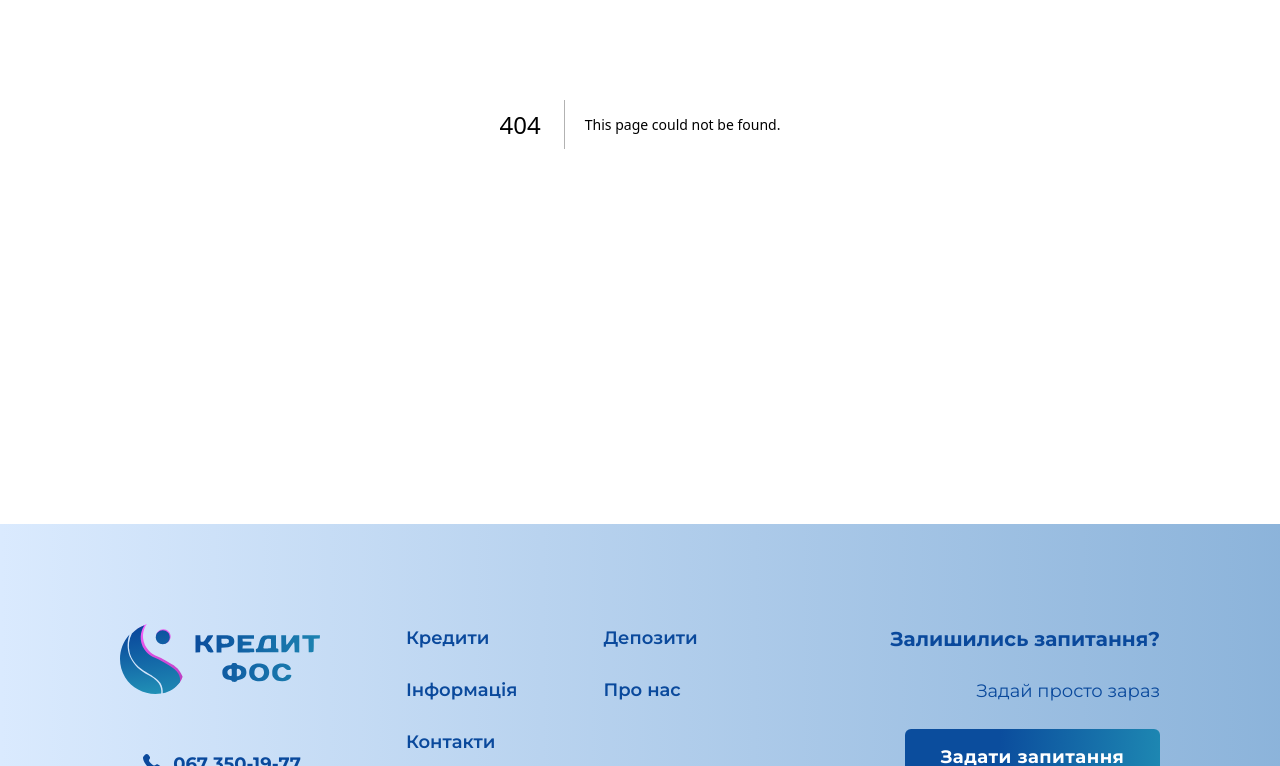
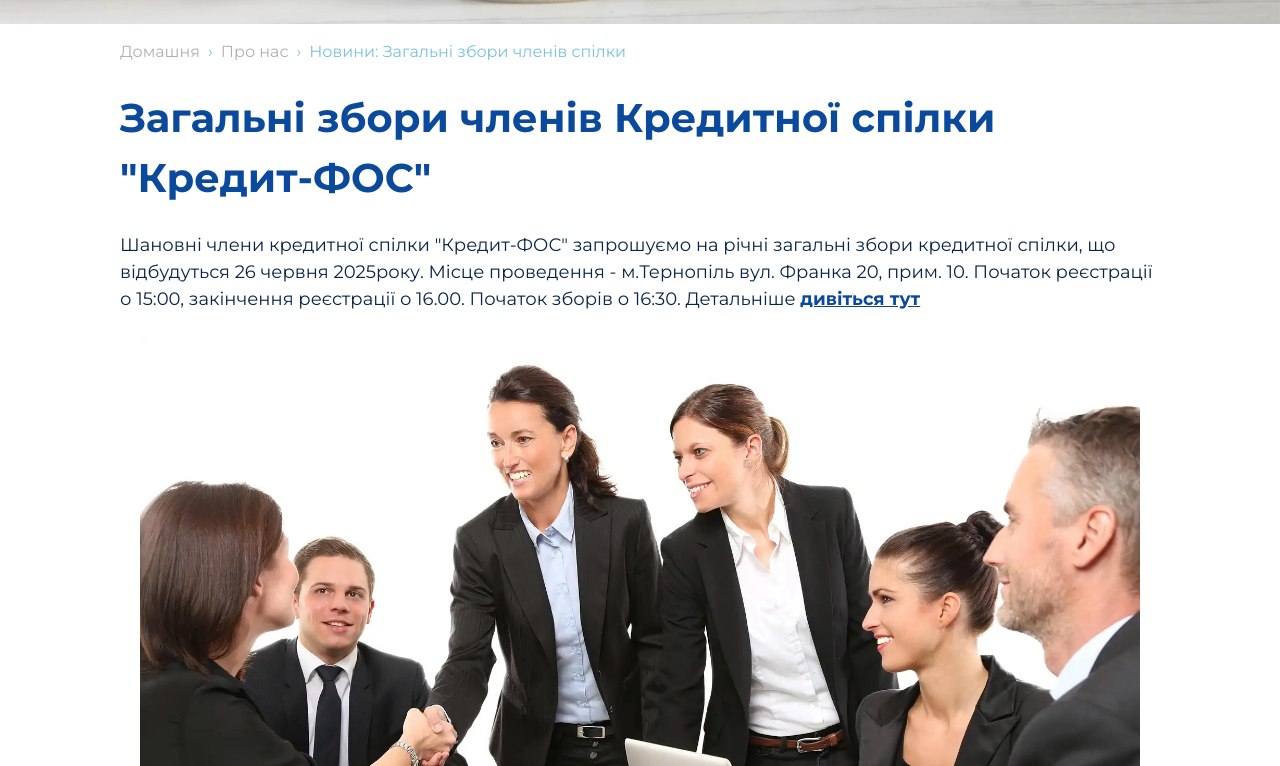
Before and after one commit to yurickv/Kredyt-fos-company-web-site, a Next.js app: page /about-us/general-meetings-of-members-25 in a window 1280 px wide. Before the commit this address had no page. Shown: the part 454-1220 px from the top of the page. Built offline with nearby package versions, Linux system fonts and the light colour scheme.

Commit message:
added new about general meeting

```diff
--- /dev/null
+++ b/src/app/about-us/general-meetings-of-members-25/page.tsx
@@ -0,0 +1,109 @@
+import { Metadata } from "next";
+import Image from "next/image";
+import Link from "next/link";
+
+export const metadata: Metadata = {
+  title: "Загальні збори членів Кредит-ФОС",
+  description:
+    "Результати, прийняті рішення на загальних зборах членів кредитної спілки Кредит-ФОС",
+  robots: {
+    index: true,
+    follow: true,
+    nocache: false,
+    googleBot: {
+      "max-snippet": -1,
+    },
+  },
+};
+
+const GeneralMitings = () => {
+  return (
+    <main>
+      <section className='bg-transparent min-h-[300px] py-16 md:py-[100px] lg:py-[120px]'>
+        <div className="fixed -top-[1px] -z-10 bg-[url('/Main-screen-1.webp')] bg-center bg-cover w-full h-[490px]"></div>
+        <div className='div-container'>
+          <h1 className='text-primary_400  font-extrabold text-[32px] md:text-[40px]'>
+            Кредит ФОС - ваш партнер у фінансах
+          </h1>
+        </div>
+      </section>
+      <section className='bg-netural_100'>
+        <div className='div-container text-primary_200 flex gap-2 pt-4'>
+          <Link
+            href='/'
+            className='text-netural_300 hover:text-primary_200 transition-colors duration-300'
+          >
+            Домашня
+          </Link>
+          <span>&#8250;</span>
+          <Link
+            href='/about-us'
+            className='text-netural_300 hover:text-primary_200 transition-colors duration-300'
+          >
+            Про нас
+          </Link>
+
+          <span>&#8250;</span>
+          <p>Новини: Загальні збори членів спілки</p>
+        </div>
+      </section>
+      <section className='pt-6 pb-[50px] bg-netural_100 text-[16px] md:text-[18px] text-primary_700'>
+        <div className='div-container flex flex-col gap-6'>
+          <h2 className='title'>
+            Загальні збори членів Кредитної спілки "Кредит-ФОС"
+          </h2>
+          <p>
+            Шановні члени кредитної спілки "Кредит-ФОС" запрошуємо на річні
+            загальні збори кредитної спілки, що відбудуться 26 червня 2025року.
+            Місце проведення - м.Тернопіль вул. Франка 20, прим. 10. Початок
+            реєстрації о 15:00, закінчення реєстрації о 16.00. Початок зборів о
+            16:30. Детальніше{" "}
+            <Link
+              href='https://docs.google.com/document/d/1RCM98M8qRYbsv6RwOQNYtzmqv_CKJnxk/edit?tab=t.0'
+              className='text-primary_400 hover:text-primary_300 underline font-bold'
+            >
+              дивіться тут
+            </Link>
+          </p>
+          <div className='rounded-md overflow-hidden mx-auto'>
+            <Image
+              src='/newsFoto5.webp'
+              alt='news in Kredit Union'
+              width={1000}
+              height={638}
+            />
+          </div>
+          {/* <p>
+            Загальні збори, які відбулися в офісі Кредитної спілки, зібрали
+            більше сотні учасників - це як досвідчені вкладники, які вже давно
+            користуються послугами спілки, так і нові члени, що тільки починають
+            свій шлях у світі фінансів.
+          </p>
+          <p>
+            На зборах було обговорено різні аспекти діяльності спілки, включаючи
+            фінансові звіти, стратегічні напрями розвитку та плани на майбутнє.
+            Учасники мали можливість висловити свої думки, запитання та
+            пропозиції, що стосуються роботи Кредитної спілки.
+          </p>
+          <p>
+            Одним із ключових моментів зборів було обрання нового складу
+            правління спілки. Це стало важливим кроком у забезпеченні
+            продовження стабільності та розвитку установи.
+          </p>
+          <p>
+            Після завершення офіційної частини зборів учасники мали можливість
+            спілкуватися, обмінюватися думками та досвідом, а також
+            насолоджуватися ювілейним святковим заходом, підготовленим
+            спеціально до цієї важливої події.
+          </p>{" "}
+          <p>
+            Загальні збори членів Кредитної спілки "Кредит-ФОС" стали ще одним
+            підтвердженням того, що спільність і взаємодія між керівництвом та
+            членами є ключовими складовими успіху у сучасному фінансовому світі.
+          </p> */}
+        </div>
+      </section>
+    </main>
+  );
+};
+export default GeneralMitings;
--- a/src/app/about-us/page.tsx
+++ b/src/app/about-us/page.tsx
@@ -2,15 +2,8 @@
 import AchievementsSection from "@/components/about-usPage/achievementsSection";
 import { PublicInfoSection } from "@/components/about-usPage/publicInfoSection";
 import { ValuesEmploeesSection } from "@/components/about-usPage/valuesEmploeesSection";
+import NewsSliderWrapper from "@/components/main-page/sectionNews/NewsSliderWrapper";
 import { Metadata } from "next";
-import dynamic from "next/dynamic";
-
-const NewsSliderDynamic = dynamic(
-  () => import("../../components/main-page/sectionNews/sectionNews"),
-  {
-    ssr: false,
-  }
-);
 
 import Link from "next/link";
 
@@ -31,19 +24,19 @@
 const AboutUs = () => {
   return (
     <main>
-      <section className="bg-transparent min-h-[300px] py-16 md:py-[100px] lg:py-[120px]">
+      <section className='bg-transparent min-h-[300px] py-16 md:py-[100px] lg:py-[120px]'>
         <div className="fixed -top-[1px] -z-10 bg-[url('/Main-screen-1.webp')] bg-center bg-cover w-full h-[490px]"></div>
-        <div className="div-container">
-          <h1 className="text-primary_400  font-extrabold text-[32px] md:text-[40px]">
+        <div className='div-container'>
+          <h1 className='text-primary_400  font-extrabold text-[32px] md:text-[40px]'>
             Кредит ФОС - ваш партнер у фінансах
           </h1>
         </div>
       </section>
-      <section className="bg-netural_100">
-        <div className="div-container text-primary_200 flex gap-2 pt-4">
+      <section className='bg-netural_100'>
+        <div className='div-container text-primary_200 flex gap-2 pt-4'>
           <Link
-            href="/"
-            className="text-netural_300 hover:text-primary_200 transition-colors duration-300"
+            href='/'
+            className='text-netural_300 hover:text-primary_200 transition-colors duration-300'
           >
             Домашня
           </Link>
@@ -52,7 +45,7 @@
         </div>
       </section>
       <AboutUsSection />
-      <NewsSliderDynamic />
+      <NewsSliderWrapper />
       {/* <ValuesEmploeesSection /> */}
       <AchievementsSection />
       <PublicInfoSection />
--- a/src/app/page.tsx
+++ b/src/app/page.tsx
@@ -3,27 +3,19 @@
 import { SectionConsultForm } from "@/components/main-page/sectionConsult/sectionConsult";
 import { SectionMap } from "@/components/main-page/sectionMap";
 import { SectionMilitary } from "@/components/main-page/sectionMilitary";
-
+import NewsSliderWrapper from "@/components/main-page/sectionNews/NewsSliderWrapper";
 import { SectionPartners } from "@/components/main-page/sectionPartners";
 import { SectionServices } from "@/components/main-page/sectionServices/sectionServices";
-import dynamic from "next/dynamic";
-
-const NewsSliderDynamic = dynamic(
-  () => import("../components/main-page/sectionNews/sectionNews"),
-  {
-    ssr: false,
-  }
-);
 
 export default function Home() {
   return (
-    <main className="">
+    <main className=''>
       <HeroSlider />
       <SectionServices />
       <SectionAdvantage />
       <SectionMilitary />
       <SectionPartners />
-      <NewsSliderDynamic />
+      <NewsSliderWrapper />
       <SectionConsultForm />
       <SectionMap />
     </main>
--- a/src/components/about-usPage/achievementsSection.tsx
+++ b/src/components/about-usPage/achievementsSection.tsx
@@ -30,30 +30,30 @@
   return (
     <section
       ref={sectionRef}
-      className="py-[50px] bg-gradient_section text-primary_700"
+      className='py-[50px] bg-gradient_section text-primary_700'
     >
-      <div className="div-container flex flex-col gap-6">
-        <h2 className="title">Наші досягнення</h2>
-        <ul className="flex flex-col text-center gap-6 md:grid md:grid-cols-2 lg:flex lg:flex-row">
+      <div className='div-container flex flex-col gap-6'>
+        <h2 className='title'>Наші досягнення</h2>
+        <ul className='flex flex-col text-center gap-6 md:grid md:grid-cols-2 lg:flex lg:flex-row'>
           <AnimatedNumber
             isVisible={isVisible}
-            value={25}
-            label="Років на ринку України"
+            value={26}
+            label='Років на ринку України'
           />
           <AnimatedNumber
             isVisible={isVisible}
             value={1120}
-            label="Активних членів спілки"
+            label='Активних членів спілки'
           />
           <AnimatedNumber
             isVisible={isVisible}
             value={400}
-            label="Видаємо кредитів в рік"
+            label='Видаємо кредитів в рік'
           />
           <AnimatedNumber
             isVisible={isVisible}
             value={2}
-            label="Мільйонів резервного капіталу"
+            label='Мільйонів резервного капіталу'
           />
         </ul>
       </div>
@@ -93,12 +93,12 @@
   }, [isVisible, value]);
 
   return (
-    <li className="md:w-[277px] lg:w-[442px]">
-      <p className="font-bold text-[32px] md:twxt-[40px]">
+    <li className='md:w-[277px] lg:w-[442px]'>
+      <p className='font-bold text-[32px] md:twxt-[40px]'>
         {Math.round(animatedValue)}
       </p>
-      <div className="w-[50px] h-1 rounded-full bg-primary_300 my-4 mx-auto"></div>
-      <p className="text-[16px] md:text-[18px] text-primary_700">{label}</p>
+      <div className='w-[50px] h-1 rounded-full bg-primary_300 my-4 mx-auto'></div>
+      <p className='text-[16px] md:text-[18px] text-primary_700'>{label}</p>
     </li>
   );
 };
--- /dev/null
+++ b/src/components/main-page/sectionNews/NewsSliderWrapper.tsx
@@ -0,0 +1,12 @@
+"use client";
+
+import dynamic from "next/dynamic";
+
+// Динамічний імпорт без SSR
+const NewsSliderDynamic = dynamic(() => import("./sectionNews"), {
+  ssr: false,
+});
+
+export default function NewsSliderWrapper() {
+  return <NewsSliderDynamic />;
+}
--- a/src/components/main-page/sectionNews/sectionNews.tsx
+++ b/src/components/main-page/sectionNews/sectionNews.tsx
@@ -83,6 +83,14 @@
             ref={sliderRef}
             className='keen-slider h-[375px] md:h-[438px] lg:h-[386px]'
           >
+            <div className='keen-slider__slide'>
+              <NewsCard
+                title='Запрошення на загальні збори'
+                text='26 червня 2025р. року відбудуться загальні збори членів. Буде розлянуто підсумки роботи за 2024рік, затвердженння нових внутрішніх нормативних документів спілки.'
+                route='/about-us/general-meetings-of-members-25'
+                foto='/newsFoto5.webp'
+              />
+            </div>
             <div className='keen-slider__slide'>
               <NewsCard
                 title='Нам 25 років!'
```
Also changed, not shown: package.json (+10 -6 lines), public/newsFoto5.webp (added), 1 other file (tests, documents, lock files or other folders).
